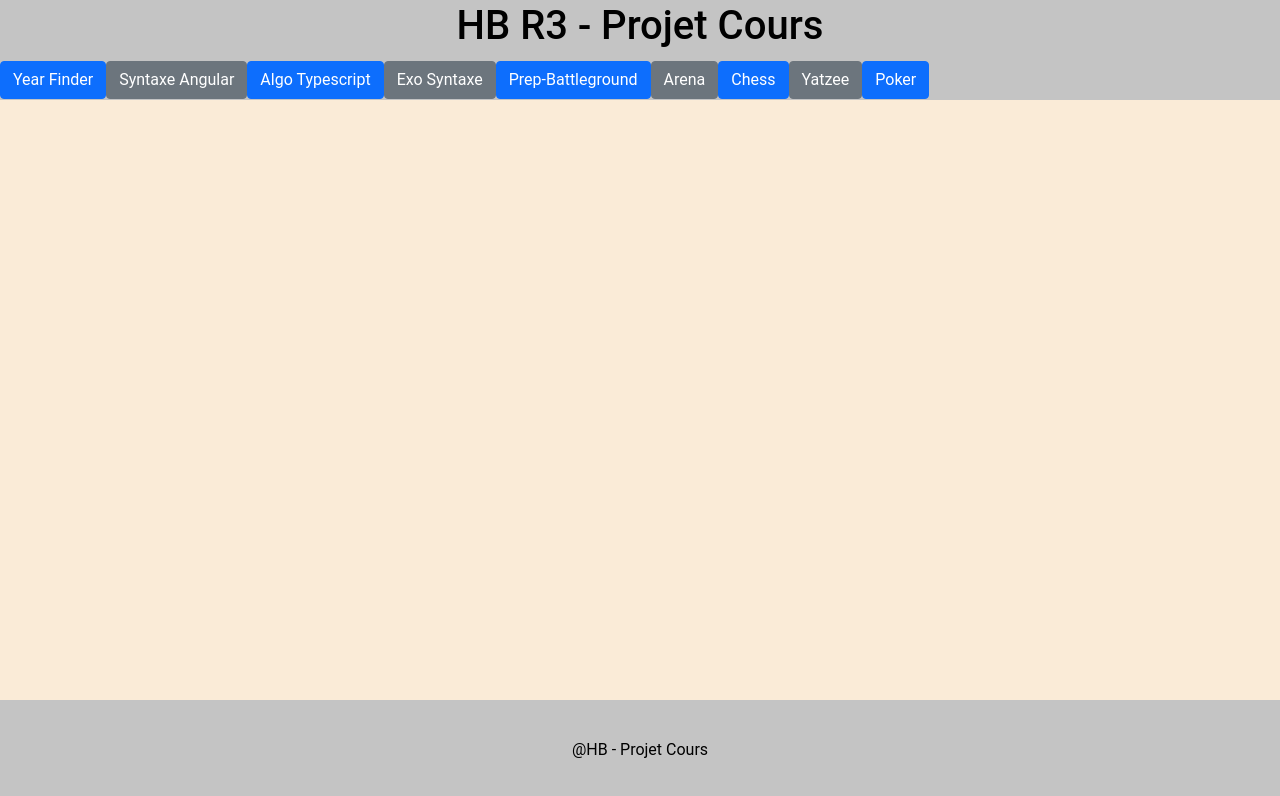
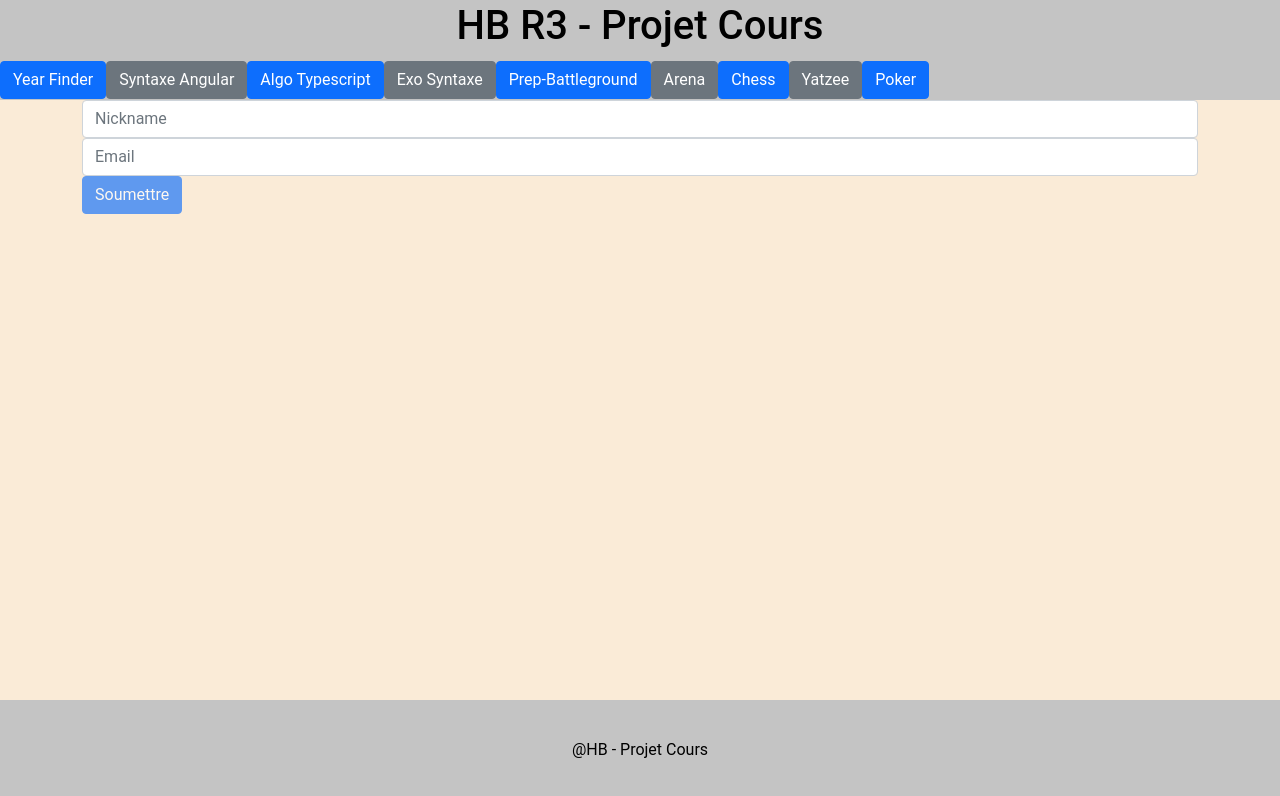
Before and after one commit to TyTy-cf/hb-app-cours-r3, an Angular app: page /form/user/template in a window 1280 px wide. Before the commit this address led to /. Shown: the top 796 px of the page. Built offline with nearby package versions, Linux system fonts and the light colour scheme.

Commit message:
Exemple form

```diff
--- a/src/app/app-routing.module.ts
+++ b/src/app/app-routing.module.ts
@@ -10,6 +10,8 @@ import {ChessComponent} from "./chess/chess.component";
 import {BattlegroundComponent} from "./battleground/battleground.component";
 import {PrepBattlegroundComponent} from "./prep-battleground/prep-battleground.component";
 import {PokerComponent} from "./poker/poker.component";
+import {FormUserComponent} from "./form-user/form-user.component";
+import {FormUserCodeComponent} from "./form-user-code/form-user-code.component";
 
 const routes: Routes = [
   { path: 'exo-syntaxe', component: SyntaxeAngularComponent },
@@ -22,6 +24,8 @@ const routes: Routes = [
   { path: 'poker', component: PokerComponent},
   { path: 'battleground/:heroName/:heroNameDeux', component: BattlegroundComponent},
   { path: 'prep-battleground', component: PrepBattlegroundComponent},
+  { path: 'form/user/template', component: FormUserComponent},
+  { path: 'form/user/code', component: FormUserCodeComponent},
 ];
 
 @NgModule({
--- a/src/app/app.module.ts
+++ b/src/app/app.module.ts
@@ -16,6 +16,9 @@ import { PrepBattlegroundComponent } from './prep-battleground/prep-battleground
 import { PokerComponent } from './poker/poker.component';
 import { PokerPlayerComponent } from './poker-player/poker-player.component';
 import { HeroComponent } from './hero/hero.component';
+import { FormUserComponent } from './form-user/form-user.component';
+import {FormsModule, ReactiveFormsModule} from "@angular/forms";
+import { FormUserCodeComponent } from './form-user-code/form-user-code.component';
 
 @NgModule({
   declarations: [
@@ -33,11 +36,15 @@ import { HeroComponent } from './hero/hero.component';
     PokerComponent,
     PokerPlayerComponent,
     HeroComponent,
+    FormUserComponent,
+    FormUserCodeComponent,
   ],
-    imports: [
-        BrowserModule,
-        AppRoutingModule,
-    ],
+  imports: [
+    BrowserModule,
+    AppRoutingModule,
+    FormsModule, // Obligatoire pour formulaire par le template
+    ReactiveFormsModule, // Obligatoire pour formulaire par le code
+  ],
   providers: [],
   bootstrap: [AppComponent]
 })
--- /dev/null
+++ b/src/app/form-user-code/form-user-code.component.html
@@ -0,0 +1,45 @@
+
+
+<form [formGroup]="userFormGroup">
+
+  <input [formControlName]="'_nickname'"
+         [name]="'nickname'"
+          type="text"
+          class="form-control"
+         placeholder="Nickname"
+         [class.is-invalid]="nickname.invalid && nickname.touched"
+  >
+  <div *ngIf="nickname.invalid && (nickname.dirty || nickname.touched)"
+       class="alert-danger">
+    <div *ngIf="nickname.errors?.required">
+      Nickname is required.
+    </div>
+  </div>
+
+  <input [formControlName]="'_email'"
+         [name]="'email'"
+         type="text"
+         class="form-control"
+         placeholder="Email"
+         [class.is-invalid]="email.invalid && email.touched"
+  >
+  <div *ngIf="email.invalid && (email.dirty || email.touched)"
+       class="alert-danger">
+    <div *ngIf="email.errors?.required">
+      Email is required.
+    </div>
+  </div>
+
+  <button class="btn btn-primary"
+          [disabled]="userFormGroup.invalid"
+          (click)="onSubmit()"
+  >
+    Soumettre
+  </button>
+
+</form>
+
+<div>
+  <p>{{user.nickname}}</p>
+  <p>{{nickname.value}}</p>
+</div>
--- /dev/null
+++ b/src/app/form-user-code/form-user-code.component.ts
@@ -0,0 +1,49 @@
+import { Component, OnInit } from '@angular/core';
+import {AbstractControl, FormControl, FormGroup, Validators} from "@angular/forms";
+import {User} from "../../model/user";
+
+@Component({
+  selector: 'app-form-user-code',
+  templateUrl: './form-user-code.component.html',
+  styleUrls: ['./form-user-code.component.scss']
+})
+export class FormUserCodeComponent implements OnInit {
+
+  userFormGroup!: FormGroup;
+  user: User = new User();
+
+  constructor() { }
+
+  ngOnInit(): void {
+    this.userFormGroup = new FormGroup(
+      {
+        _nickname: new FormControl(
+          '', [
+            Validators.required,
+          ]
+        ),
+        _email: new FormControl(
+          '', [
+            Validators.required,
+          ]
+        )
+      }
+    );
+  }
+
+  get nickname(): AbstractControl {
+    return <AbstractControl>this.userFormGroup.get('_nickname');
+  }
+
+  get email(): AbstractControl {
+    return <AbstractControl>this.userFormGroup.get('_email');
+  }
+
+  onSubmit(): void {
+    console.log('En soumission de form...');
+    this.user.nickname = this.nickname.value;
+    this.user.email = this.email.value;
+    console.log(this.user);
+  }
+
+}
--- /dev/null
+++ b/src/app/form-user/form-user.component.html
@@ -0,0 +1,50 @@
+
+<form (ngSubmit)="onSubmit()" #formUser="ngForm">
+
+  <input [(ngModel)]="user.nickname"
+         [name]="'nickname'"
+         #nicknameUser="ngModel"
+         class="form-control"
+         [class.is-invalid]="nicknameUser.touched && !nicknameUser.valid"
+         type="text"
+         placeholder="Nickname"
+         required
+         minlength="5"
+  >
+  <div *ngIf="nicknameUser.invalid && (nicknameUser.dirty || nicknameUser.touched)"
+       class="alert-danger">
+    <div *ngIf="nicknameUser.errors?.required">
+      Nickname is required.
+    </div>
+    <div *ngIf="nicknameUser.errors?.minlength">
+      Nickname must have a least 5 characters.
+    </div>
+  </div>
+
+  <input [(ngModel)]="user.email"
+         [name]="'email'"
+         #emailUser="ngModel"
+         class="form-control"
+         [class.is-invalid]="emailUser.touched && !emailUser.valid"
+         type="email"
+         placeholder="Email"
+         required
+         pattern=".+@[\w\W]*"
+  >
+  <div *ngIf="emailUser.invalid && (emailUser.dirty || emailUser.touched)"
+       class="alert-danger">
+    <div *ngIf="emailUser.errors?.required">
+      Email is required.
+    </div>
+    <div *ngIf="emailUser.errors?.pattern">
+      Email is not valid.
+    </div>
+  </div>
+
+  <button class="btn btn-primary" type="submit"
+      [disabled]="formUser.invalid"
+  >
+    Soumettre
+  </button>
+
+</form>
--- /dev/null
+++ b/src/app/form-user/form-user.component.ts
@@ -0,0 +1,20 @@
+import { Component, OnInit } from '@angular/core';
+import {User} from "../../model/user";
+
+@Component({
+  selector: 'app-form-user',
+  templateUrl: './form-user.component.html',
+  styleUrls: ['./form-user.component.scss']
+})
+export class FormUserComponent implements OnInit {
+
+  user: User = new User();
+
+  ngOnInit(): void {
+  }
+
+  onSubmit() {
+    console.log('On soumet le form');
+    console.log(this.user);
+  }
+}
--- a/src/model/user.ts
+++ b/src/model/user.ts
@@ -1,5 +1,22 @@
 
-export interface User {
-  name: string;
-  firstName: string;
+export class User {
+
+  private _nickname!: string;
+  private _email!: string;
+
+  get nickname(): string {
+    return this._nickname;
+  }
+
+  set nickname(value: string) {
+    this._nickname = value;
+  }
+
+  get email(): string {
+    return this._email;
+  }
+
+  set email(value: string) {
+    this._email = value;
+  }
 }
```
Also changed, not shown: src/app/form-user-code/form-user-code.component.scss (added), src/app/form-user/form-user.component.scss (added), 2 other files (tests, documents, lock files or other folders).
